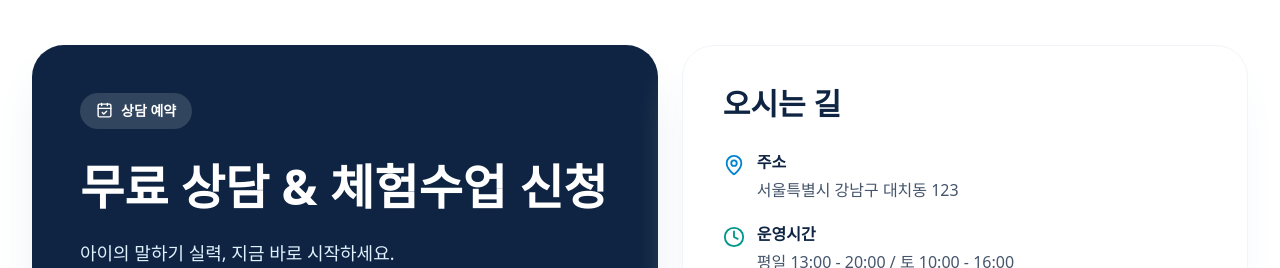
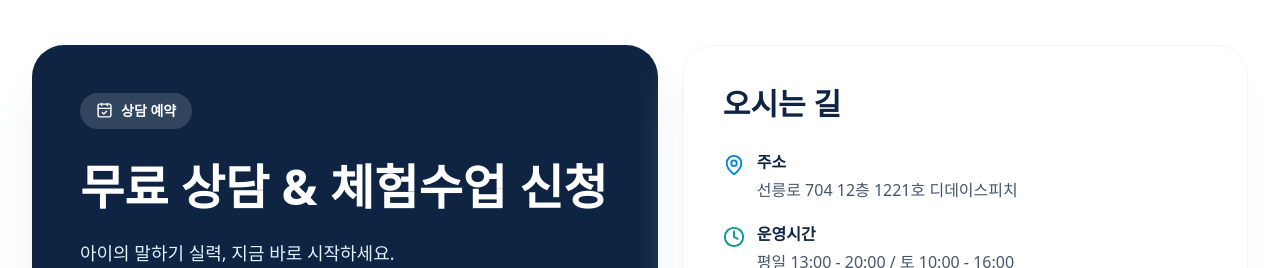
Before and after one commit to Juniorgi/dday-kids-speech, a React (Vite) app: page / in a window 1280 px wide. Shown: the part 4296-4564 px from the top of the page. Built offline with nearby package versions, Linux system fonts and the light colour scheme.

Commit message:
Update address

```diff
--- a/src/App.jsx
+++ b/src/App.jsx
@@ -431,7 +431,9 @@ export default function App() {
                 <MapPin className="mt-1 shrink-0 text-sky-600" size={22} />
                 <div>
                   <p className="font-extrabold">주소</p>
-                  <p className="mt-1 text-slate-600">서울특별시 강남구 대치동 123</p>
+                  <p className="mt-1 text-slate-600">
+                    선릉로 704 12층 1221호 디데이스피치
+                  </p>
                 </div>
               </div>
               <div className="flex gap-3">
```
